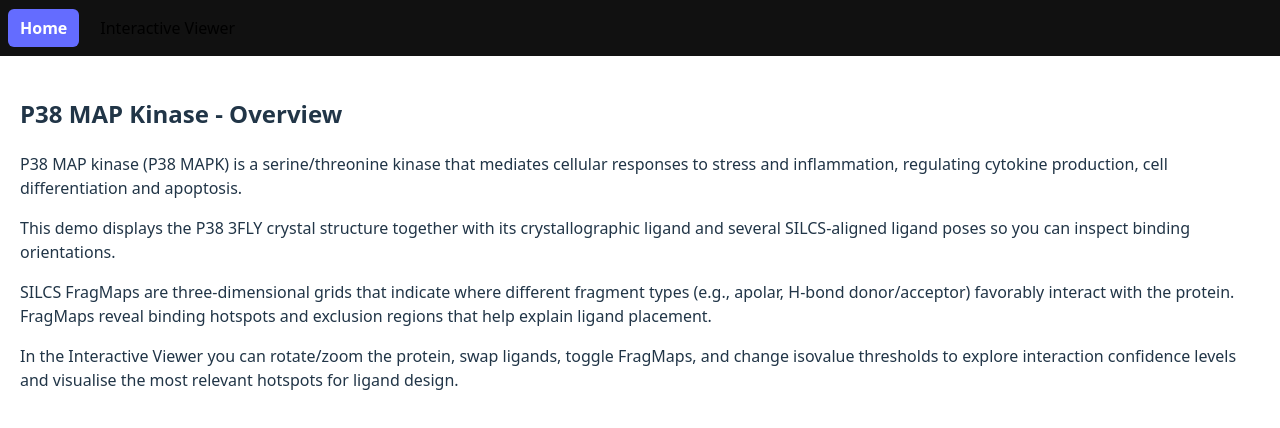
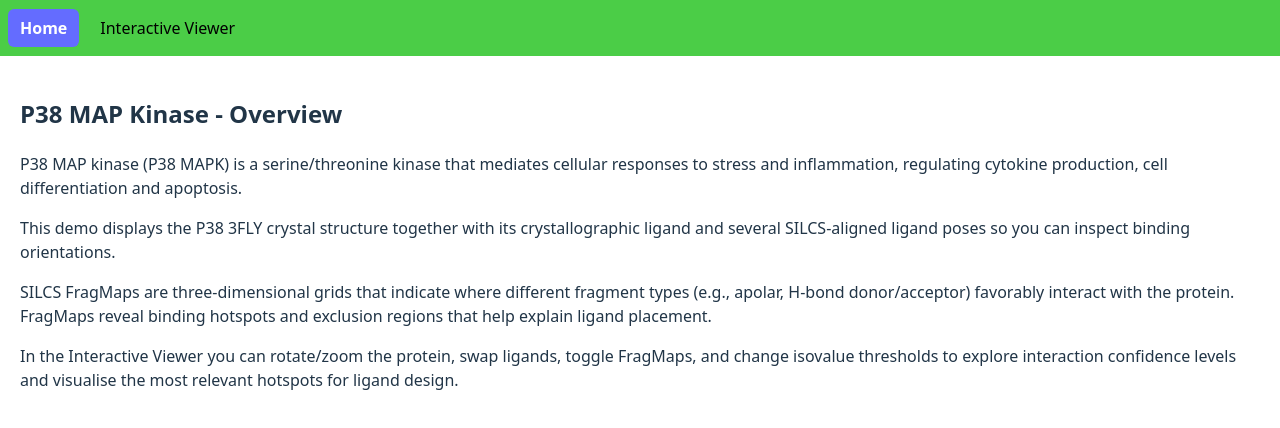
Before and after one commit to yes-zhang/silcs-fragmaps-demo, a React (Vite) app: page / in a window 1280 px wide. Shown: the top 428 px of the page. Built offline with nearby package versions, Linux system fonts and the light colour scheme.

Commit message:
change header color

```diff
--- a/src/App.tsx
+++ b/src/App.tsx
@@ -8,14 +8,14 @@ export default function App() {
 
   return (
     <div style={{ height: '100vh', display: 'flex', flexDirection: 'column' }}>
-      <header style={{ display: 'flex', gap: 8, padding: 8, background: '#111', alignItems: 'center' }}>
+      <header style={{ display: 'flex', gap: 8, padding: 8, background: '#4bcd47', alignItems: 'center' }}>
         <button
           onClick={() => setPage('home')}
           aria-current={page === 'home' ? 'page' : undefined}
           style={{
             padding: '8px 12px',
             background: page === 'home' ? '#646cff' : 'transparent',
-            color: page === 'home' ? '#fff' : undefined,
+            color: page === 'home' ? '#ffffff' : undefined,
             border: page === 'home' ? 'none' : undefined,
             borderRadius: 6,
             fontWeight: page === 'home' ? 600 : 400,
@@ -30,7 +30,7 @@ export default function App() {
           style={{
             padding: '8px 12px',
             background: page === 'viewer' ? '#646cff' : 'transparent',
-            color: page === 'viewer' ? '#fff' : undefined,
+            color: page === 'viewer' ? '#ffffff' : undefined,
             border: page === 'viewer' ? 'none' : undefined,
             borderRadius: 6,
             fontWeight: page === 'viewer' ? 600 : 400,
```
